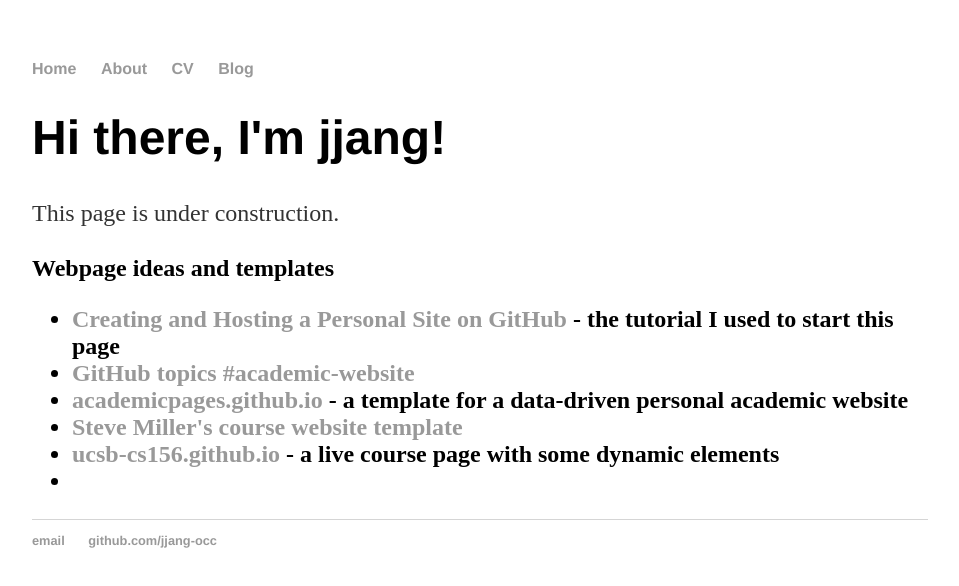
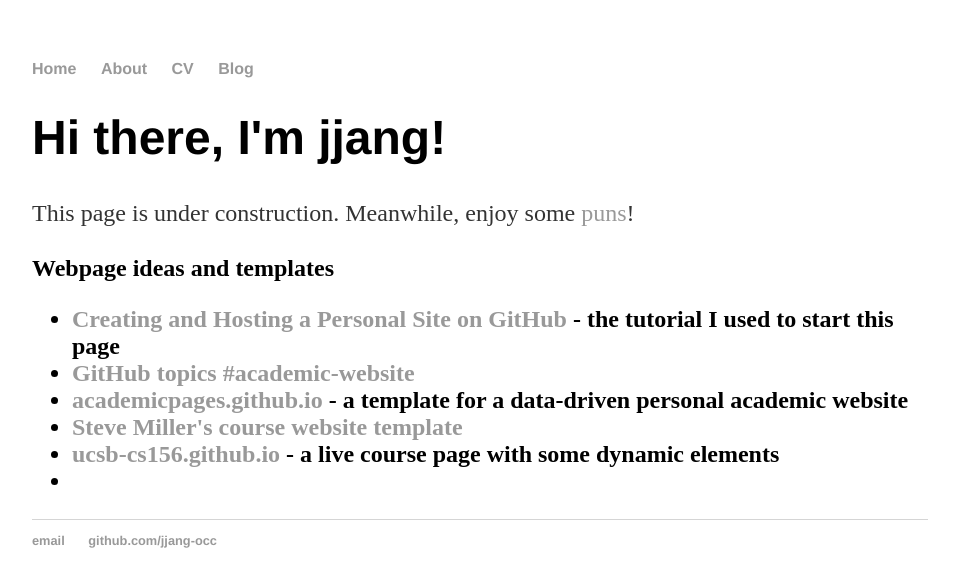
Before and after one commit to jjang-occ/jjang-occ.github.io, a plain HTML site: page index.html in a window 1280 px wide. Shown: the whole page, without its empty margins (160-1119 px from the left). Drawn offline with Linux system fonts and the light colour scheme.

Commit message:
Update index.html
Added link to pun generator.

```diff
--- a/index.html
+++ b/index.html
@@ -17,7 +17,7 @@
         <div class="container">
             <div class="blurb">
                 <h1>Hi there, I'm jjang!</h1>
-                <p>This page is under construction.</p>
+                <p>This page is under construction. Meanwhile, enjoy some <a href="puns.html">puns</a>!</p>
                 <h2>Webpage ideas and templates<h2>
                 <ul>
                     <li><a href="http://jmcglone.com/guides/github-pages/">Creating and Hosting a Personal Site on GitHub</a> - the tutorial I used to start this page</li>
```
